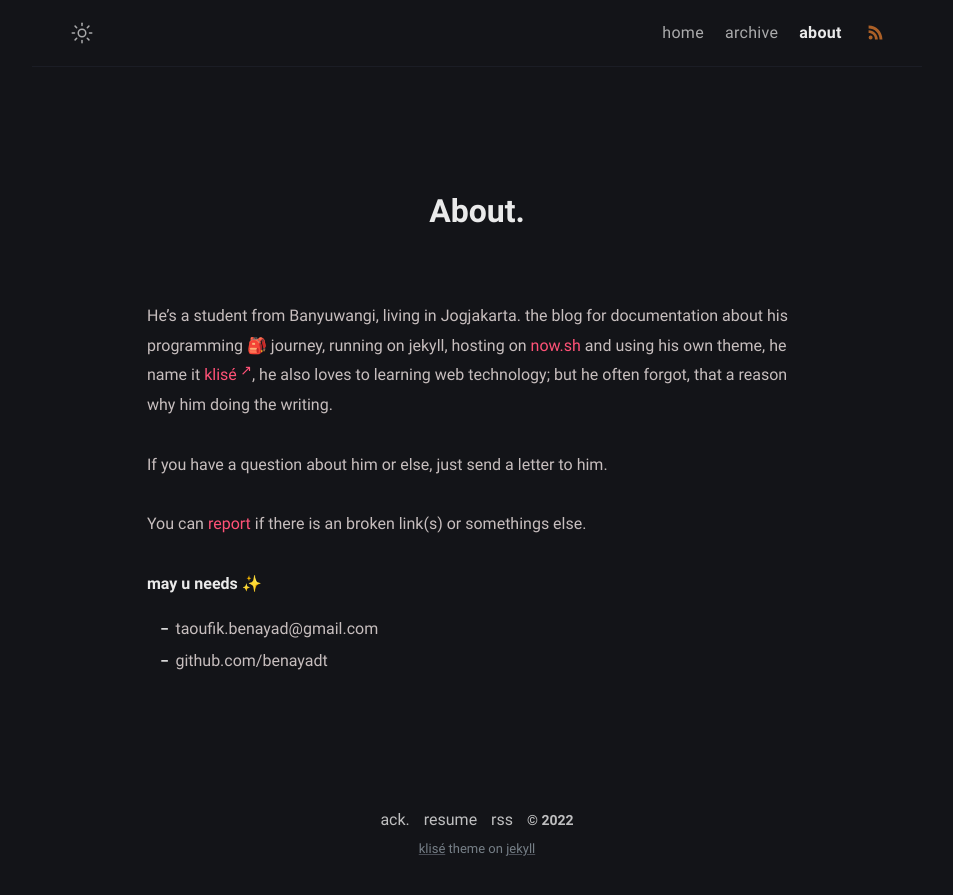
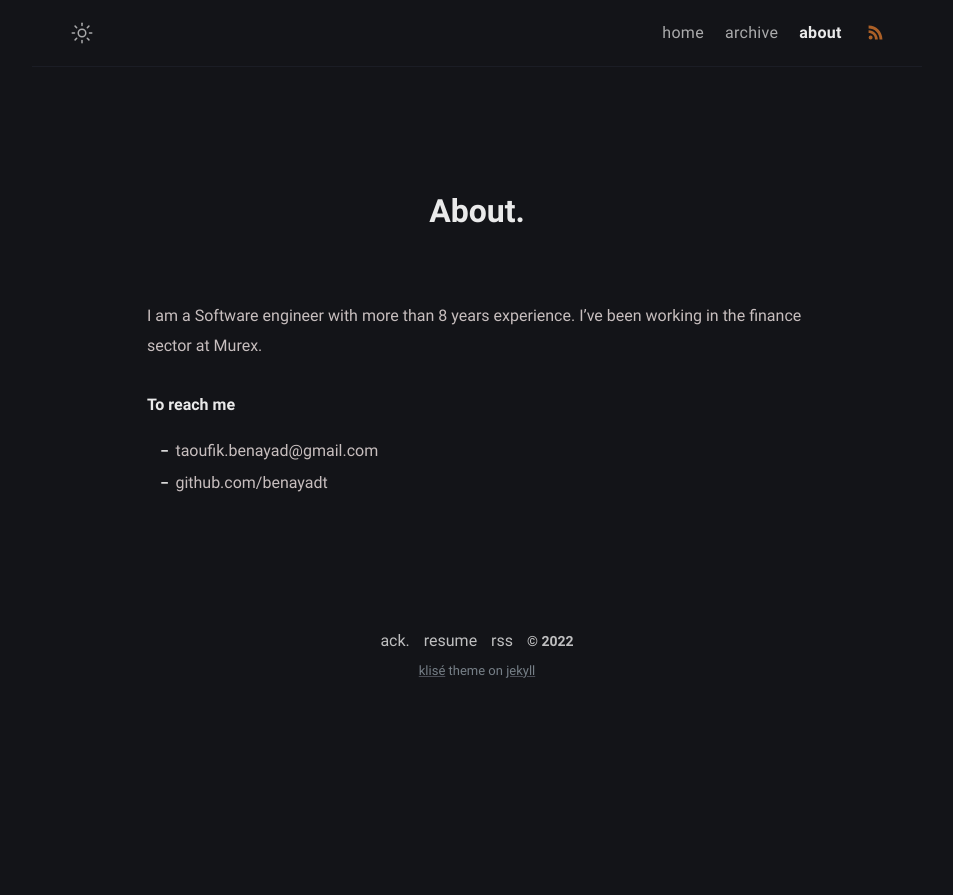
Before and after one commit to benayadt/benayadt.github.io, a Jekyll site: the page built from about.md, in a window 1280 px wide. Shown: the top 895 px of the page, without its empty margins (163-1116 px from the left). Built offline with Jekyll 4.4.1, drawn with Linux system fonts in a browser that asks for light colours.

Commit message:
Initial about page

```diff
--- a/about.md
+++ b/about.md
@@ -2,17 +2,14 @@
 title: About
 permalink: /about/
 layout: page
-excerpt: Hello peeps, I'm student of computer science from Banyuwangi, living in Jogjakarta. This blog for documentation about my programming journey, running on jekyll, hosting on netlify and using my own simple theme.
+excerpt:
 comments: false
 ---
 
-He's a student from Banyuwangi, living in Jogjakarta. the blog for documentation about his programming 🎒 journey, running on jekyll, hosting on [now.sh](http://now.sh) and using his own theme, he name it <a href="https://github.com/piharpi/jekyll-klise" target="_blank" rel="noopener">klisé</a>, he also loves to learning web technology; but he often forgot, that a reason why him doing the writing.
+I am a Software engineer with more than 8 years experience.
+I've been working in the finance sector at Murex.
 
-If you have a question about him or else, just send a letter to him.
-
-You can [report](http://github.com/piharpi/jekyll-klise/issues/new) if there is an broken link(s) or somethings else.
-
-**may u needs ✨**
+**To reach me**
 
 - {{ site.author.email }}
 - github.com/{{ site.author.github }}
```
